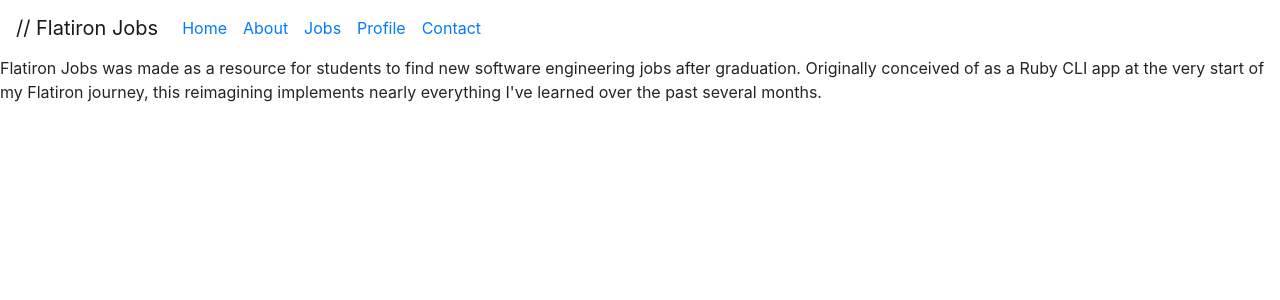
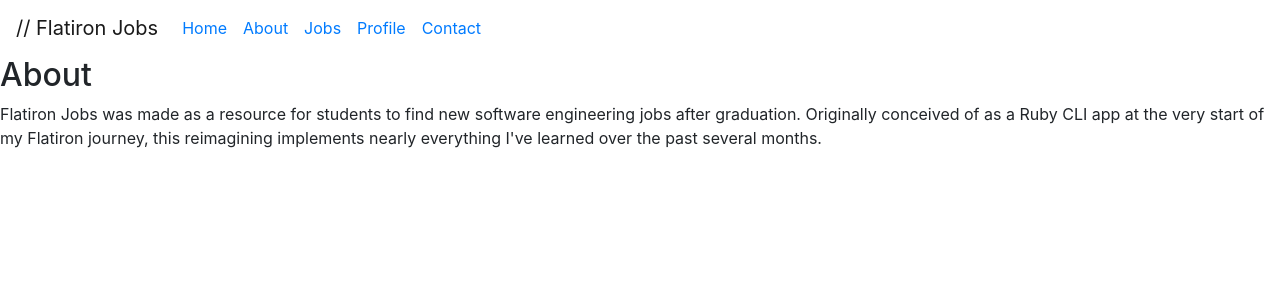
Before and after one commit to DrewDalmedo/flatiron-jobs-v2, a React (Create React App) app in the folder client/: page /about in a window 1280 px wide. Shown: the top 300 px of the page. Built offline with nearby package versions, Linux system fonts and the light colour scheme.

Commit message:
Add about header

```diff
--- a/client/src/components/About/About.js
+++ b/client/src/components/About/About.js
@@ -3,6 +3,7 @@
 const About = (props) => {
   return (
     <div>
+      <h2>About</h2>
       Flatiron Jobs was made as a resource for students to find new software engineering jobs after graduation. Originally conceived of as a Ruby CLI app at the very start of my Flatiron journey, this reimagining implements nearly everything I've learned over the past several months.
     </div>
   )
```
